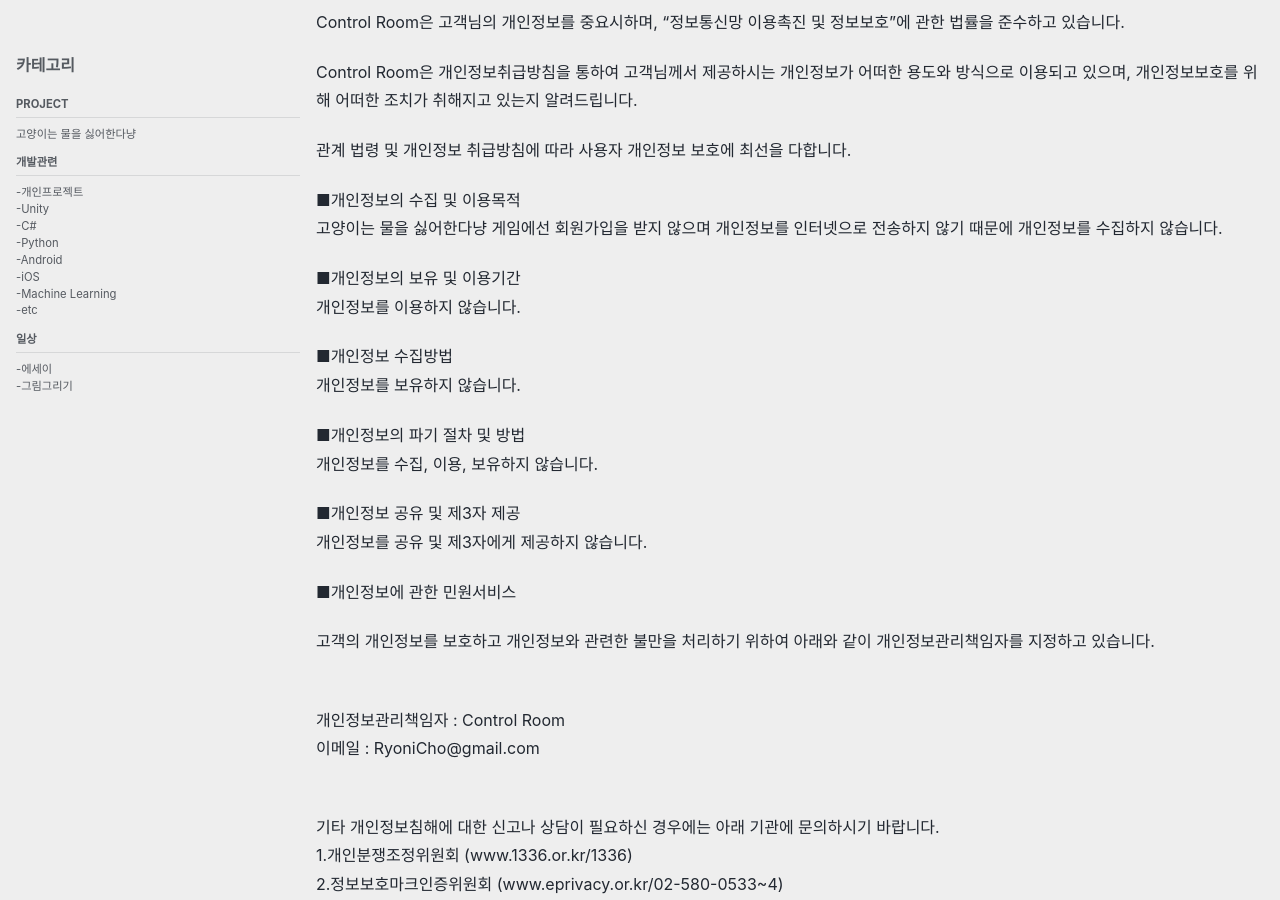
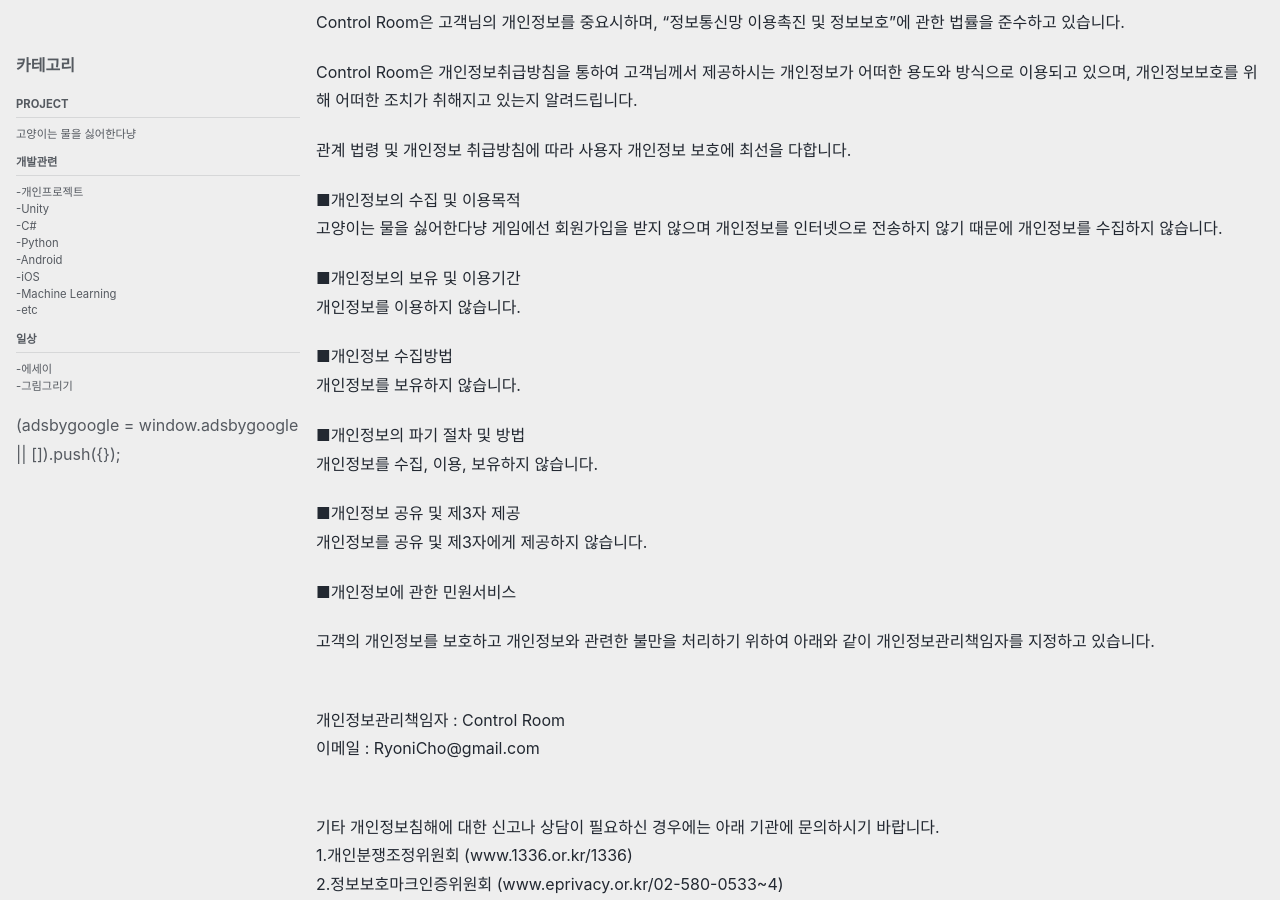
Before and after one commit to EulYeonCho/ryoni.github.io, a Jekyll site: the page built from _posts/Development/Private Project/2022-01-19-CatHatesWater_PrivacyPolicy.md, in a window 1280 px wide and 900 px high, scrolled down 504 px. Built offline with Jekyll 4.4.1, drawn with Linux system fonts in a browser that asks for light colours; cached includes are drawn as plain includes; nearby versions of some CDN libraries; comment, search, counter and statistics services are not loaded.

Commit message:
버그 수정 시도 (Google Adsense Sidebar)2

```diff
--- a/_includes/sidebar.html
+++ b/_includes/sidebar.html
@@ -17,8 +17,9 @@
     {% endif %}
 
   {% endif %}
+  {% if page.sidebar_ads %}
+  {% include GoogleAdsense.html %}
+  {% endif %}
   </div>
-  {% if page.sidebar_ads %}
-        {% include GoogleAdsense.html %}
-  {% endif %}
+
 {% endif %}
```
